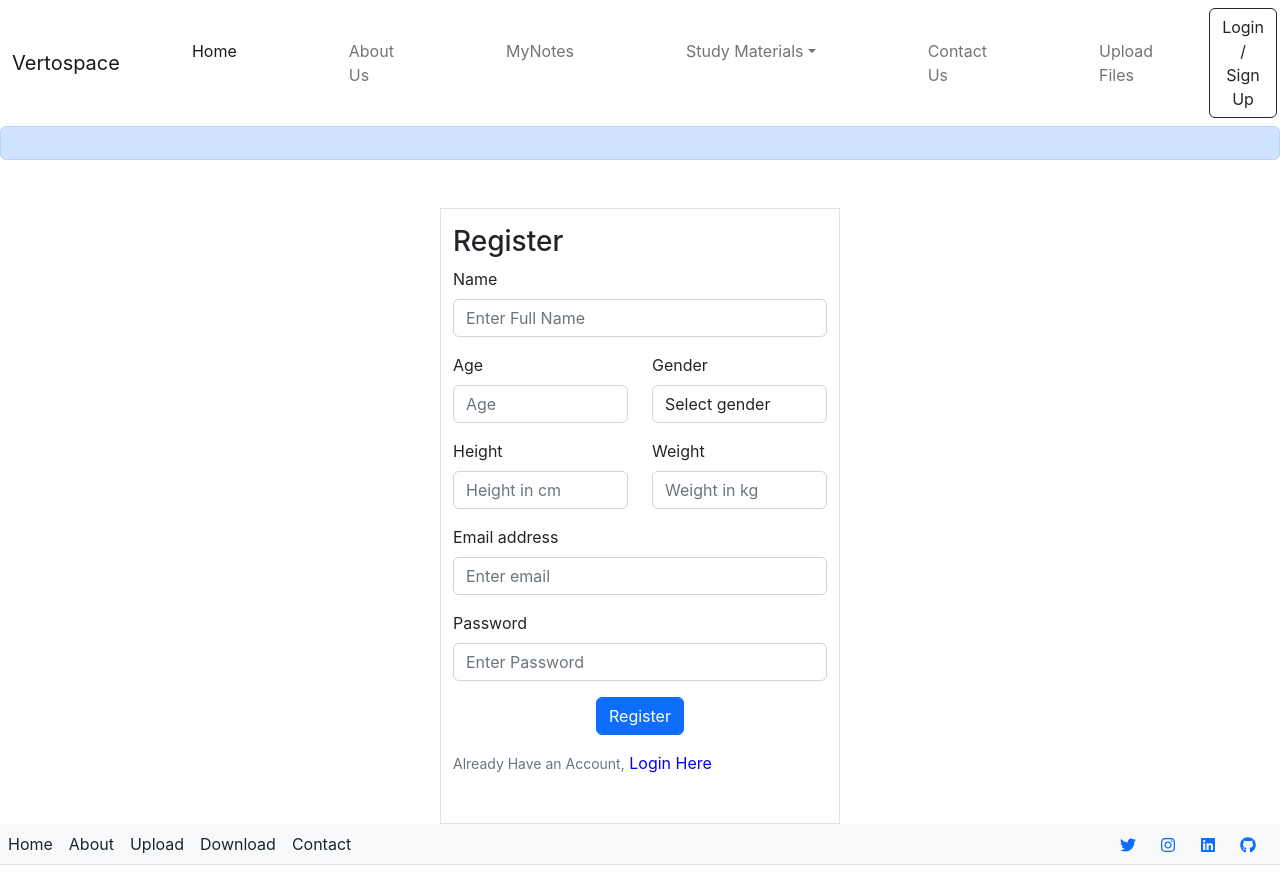
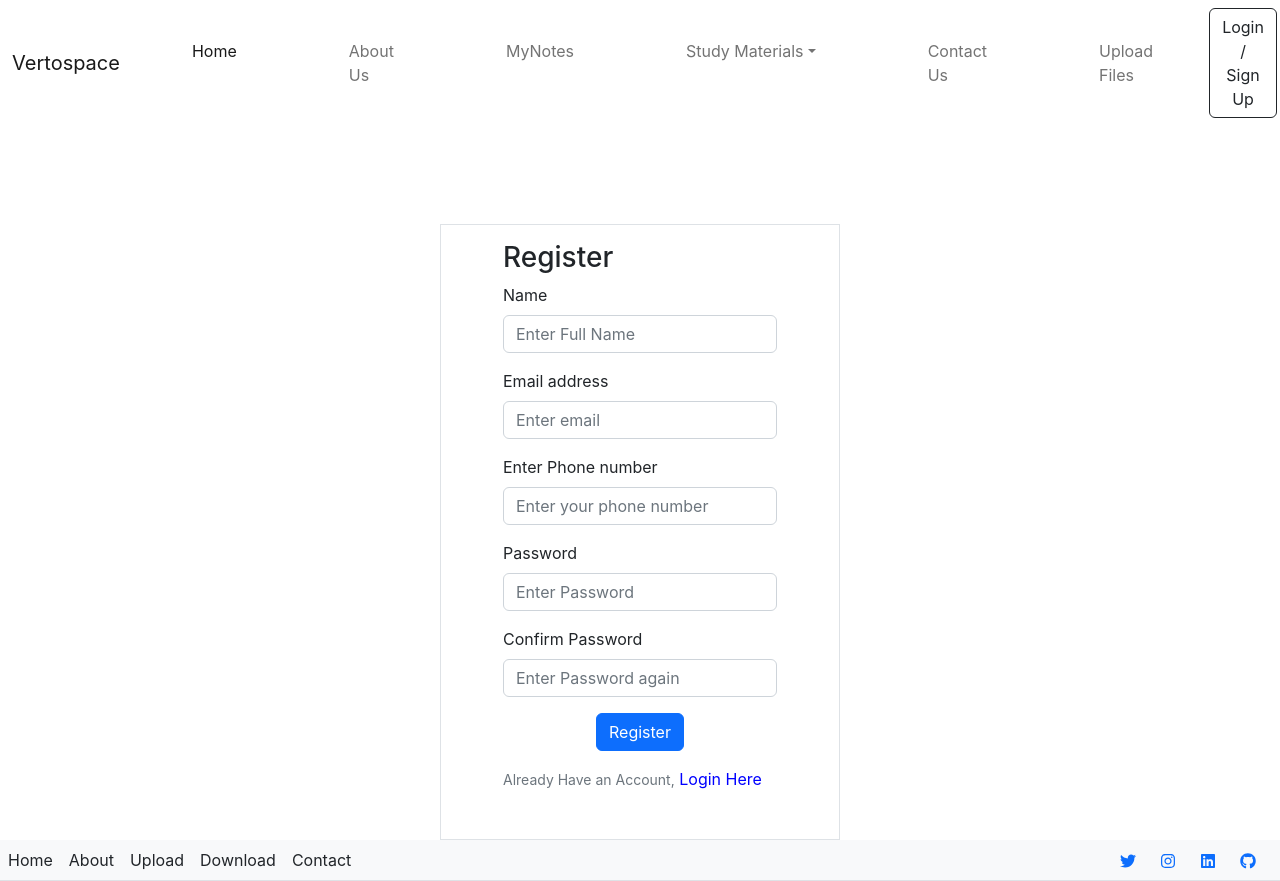
Before and after one commit to pankajsirari222/Vertospace, a React (Create React App) app in the folder client/: page /register in a window 1280 px wide. Built offline with nearby package versions, Linux system fonts and the light colour scheme.

Commit message:
auth login

```diff
--- a/client/src/App.js
+++ b/client/src/App.js
@@ -1,5 +1,6 @@
 import React from 'react';
 import { BrowserRouter, Routes, Route } from 'react-router-dom';
+import { useState } from 'react';
 import NavBar from './components/NavBar';
 import Login from './pages/login';
 import CSE423 from './pages/CSE423';
@@ -13,21 +14,32 @@ import About from './components/About';
 import Contact from './components/contact';
 import NoteState from './context/notes/noteState';
 import Notes from './pages/Notes';
-import { Alert } from 'react-bootstrap';
+import Alert from './components/Alert'
 
 function App() {
+  const [alert, setAlert] = useState(null);
+  const showAlert = (message, type)=>{
+    setAlert({
+      msg: message,
+      type: type
+    })
+    setTimeout(() => {
+        setAlert(null);
+    }, 1500);
+}
   return (
     <div className="App">
+
       <BrowserRouter>
       <NoteState>
       <NavBar/>
-      <Alert message="This is amazing React course" />
+      <Alert alert={ alert }/>
       <Routes>
       <Route exact path="/" element = { <Home/> } />
       <Route path="/about" element = { <About/> } />
-      <Route path="/notes" element = { <Notes/> } />
-      <Route path="/login" element = { <Login/> } />
-      <Route path="/register" element = { <Register/> } />
+      <Route path="/notes" element = { <Notes showAlert={showAlert}/> } />
+      <Route path="/login" element = { <Login showAlert={showAlert}/> } />
+      <Route path="/register" element = { <Register showAlert={showAlert}/> } />
       <Route path="/CSE423" element = { <CSE423/> } />
       <Route path="/PEA" element = { <PEA/> } />
       <Route path="/Upload" element = { <Upload/> } />
--- a/client/src/components/AddNote.js
+++ b/client/src/components/AddNote.js
@@ -1,7 +1,7 @@
 import React, {useContext, useState} from 'react'
 import noteContext from "../context/notes/noteContext"
 
-const AddNote = () => {
+const AddNote = (props) => {
     const context = useContext(noteContext);
     const {addNote} = context;
 
@@ -11,6 +11,7 @@ const AddNote = () => {
         e.preventDefault();
         addNote(note.title, note.description, note.tag);
         setNote({title: "", description: "", tag: ""})
+        props.showAlert("Note Added successfully", "success")
     }
 
     const onChange = (e)=>{
--- a/client/src/components/Alert.js
+++ b/client/src/components/Alert.js
@@ -1,11 +1,20 @@
 import React from 'react'
 
-export const Alert = (props) => {
+function Alert(props) {
+    const capitalize = (word)=>{
+        if(word === "danger") {
+            word = "error"
+        }
+        const lower = word.toLowerCase();
+        return lower.charAt(0).toUpperCase() + lower.slice(1);
+    }
     return (
-        <div>
-            <div className="alert alert-primary" role="alert">
-                {props.message}
-            </div>
+        <div style={{height: '50px'}}>
+        {props.alert && <div className={`alert alert-${props.alert.type} alert-dismissible fade show`} role="alert">
+           <strong>{capitalize(props.alert.type)}</strong>: {props.alert.msg}
+        </div>}
         </div>
     )
 }
+
+export default Alert
--- a/client/src/components/Noteitem.js
+++ b/client/src/components/Noteitem.js
@@ -16,7 +16,7 @@ const Noteitem = (props) => {
                 <div className='d-flex align-items-center'>
                 <h5 className ="card-title">{note.title}</h5>
                 <p className="mx-2 icon"><FiEdit onClick={()=>{updateNote(note)}}/></p>
-                <p className="mx-2 icon"><AiOutlineDelete onClick={()=>{deleteNote(note._id)}}/></p>
+                <p className="mx-2 icon"><AiOutlineDelete onClick={()=>{deleteNote(note._id); props.showAlert("Note deleted successfully", "success")}}/></p>
                 </div>
                 <p className ="card-text">{note.description}</p>
                 </div>
--- a/client/src/pages/login.js
+++ b/client/src/pages/login.js
@@ -1,37 +1,41 @@
 import React, { useState } from "react";
 import { Link } from "react-router-dom";
+import { useNavigate } from "react-router-dom";
 import Button from "react-bootstrap/Button";
 import Form from "react-bootstrap/Form";
 import Container from "react-bootstrap/Container";
 
 export const Login = (props) => {
-  const [email, setEmail] = useState("");
-  const [pass, setPass] = useState("");
+  // const [email, setEmail] = useState("");
+  // const [pass, setPass] = useState("");
+  const [credentials, setCredentials] = useState({email: "", password: ""})
+  let navigate = useNavigate()
 
-  const handleSubmit = (e) => {
+
+  const handleSubmit = async (e) => {
     e.preventDefault(); // Prevent Reload
-
-    // !!!POST REQUEST
-    fetch("http://example.com/api/submit", {
-      method: "POST",
-      headers: {
-        "Content-Type": "application/json",
-      },
-      body: JSON.stringify({
-        email: email,
-        password: pass,
-      }),
-    })
-      .then((response) => response.json())
-      .then((data) => {
-        console.log("Success:", data);
-      })
-      .catch((error) => {
-        console.error("Error:", error);
-      });
-
-    console.log(email, pass);
+    const response = await fetch("http://localhost:8000/api/auth/login", {
+            method: 'POST',
+            headers: {
+                'Content-Type': 'application/json'
+            },
+            body: JSON.stringify({email: credentials.email, password: credentials.password})
+        });
+        const json = await response.json()
+        console.log(json);
+        if (json.success){
+            // Save the auth token and redirect
+            localStorage.setItem('token', json.authtoken);
+            navigate("/");
+            props.showAlert("Logged In successfully", "success")
+        }
+        else{
+            props.showAlert("Invalid credentials", "danger")
+        }
   };
+  const onChange = (e)=>{
+    setCredentials({...credentials, [e.target.name]: e.target.value})
+}
 
   return (
     <Container
@@ -48,13 +52,11 @@ export const Login = (props) => {
           <Form.Control
             type="email"
             placeholder="Enter email"
-            onChange={(e) => {
-              setEmail(e.target.value);
-            }}
+            value= {credentials.email}
+            onChange={onChange}
+            name="email"
           />
-          <Form.Text className="text-muted">
-            We'll never share your email with anyone else.
-          </Form.Text>
+
         </Form.Group>
 
         <Form.Group className="mb-3" controlId="formBasicPassword">
@@ -62,9 +64,9 @@ export const Login = (props) => {
           <Form.Control
             type="password"
             placeholder="Enter Password"
-            onChange={(e) => {
-              setPass(e.target.value);
-            }}
+            value={credentials.password}
+            onChange={onChange}
+            name="password"
           />
         </Form.Group>
 
--- a/client/src/pages/register.js
+++ b/client/src/pages/register.js
@@ -1,5 +1,6 @@
 import React, { useState } from "react";
 import { Link } from "react-router-dom";
+import { useNavigate } from "react-router-dom";
 import Button from "react-bootstrap/Button";
 import Form from "react-bootstrap/Form";
 import Container from "react-bootstrap/Container";
@@ -8,41 +9,40 @@ import Col from "react-bootstrap/Col";
 
 export const Register = (props) => {
   const [name, setName] = useState("");
-  const [age, setAge] = useState("");
-  const [gender, setGender] = useState("");
-  const [height, setHeight] = useState("")
-  const [weight, setWeight] = useState("")
   const [email, setEmail] = useState("");
   const [pass, setPass] = useState("");
+  const [credentials, setCredentials] = useState({
+    name: "",
+    email: "",
+    phoneNo: "",
+    password: "",
+    cnfpassword: "",
+  });
+  let navigate = useNavigate();
 
-  const handleSubmit = (e) => {
-    e.preventDefault();
-
-    console.log(name, age, gender, height, weight, email, pass);
-
-    // fetch("", {
-    //   method : "POST",
-    //   headers: {
-    //     "Content-Type": "application/json",
-    //   },
-    //   body: JSON.stringify({
-    //     name: name,
-    //     age: age,
-    //     gender: gender,
-    //     height: height,
-    //     weight: weight,
-    //     email: email,
-    //     password: pass,
-    //   }),
-    // })
-    //   .then((response) => response.json())
-    //   .then((data) => {
-    //     console.log("Success:", data);
-    //   })
-    //   .catch((error) => {
-    //     console.error("Error:", error);
-    //   });
-
+  const handleSubmit = async (e) => {
+    e.preventDefault(); // Prevent Reload
+    const { name, email, phoneNo, password } = credentials;
+    const response = await fetch("http://localhost:8000/api/auth/createUser", {
+      method: "POST",
+      headers: {
+        "Content-Type": "application/json",
+      },
+      body: JSON.stringify({ name, email, phoneNo, password }),
+    });
+    const json = await response.json();
+    console.log(json);
+    if (json.success) {
+      // Save the auth token and redirect
+      localStorage.setItem("token", json.authtoken);
+      navigate("/");
+      props.showAlert("Account created successfully", "success")
+    } else {
+      props.showAlert("Invalid credentials", "danger");
+    }
+  };
+  const onChange = (e) => {
+    setCredentials({ ...credentials, [e.target.name]: e.target.value });
   };
 
   return (
@@ -61,80 +61,31 @@ export const Register = (props) => {
             type="text"
             placeholder="Enter Full Name"
             name="name"
-            onChange={e=> {
-              setName(e.target.value)
-            }}
+            onChange={onChange}
+            minLength={3}
           />
         </Form.Group>
-        <Row>
-        <Col>
-        <Form.Group className="mb-3">
-          <Form.Label>Age</Form.Label>
-          <Form.Control
-            type="text"
-            placeholder="Age"
-            onChange={e=> {
-              setAge(e.target.value)
-            }}
-          />
-        </Form.Group>
-        </Col>
-
-        <Col>
-        <Form.Group className="mb-3">
-          <Form.Label>Gender</Form.Label>
-
-          <Form.Control
-            as="select"
-            name="gender"
-            onChange={e=> {
-              setGender(e.target.value)
-            }}
-          >
-            <option value="">Select gender</option>
-            <option value="male">Male</option>
-            <option value="female">Female</option>
-            <option value="other">Other</option>
-          </Form.Control>
-        </Form.Group>
-        </Col>
-        </Row>
-        <Row>
-        <Col>
-        <Form.Group className="mb-3">
-          <Form.Label>Height</Form.Label>
-          <Form.Control
-            type="text"
-            placeholder="Height in cm"
-            onChange={e=> {
-              setHeight(e.target.value)
-            }}
-          />
-        </Form.Group>
-        </Col>
-
-        <Col>
-        <Form.Group className="mb-3">
-          <Form.Label>Weight</Form.Label>
-          <Form.Control
-            type="text"
-            placeholder="Weight in kg"
-            onChange={e=> {
-              setWeight(e.target.value)
-            }}
-          />
-        </Form.Group>
-        </Col>
-        </Row>
 
         <Form.Group className="mb-3" controlId="formBasicEmail">
           <Form.Label>Email address</Form.Label>
           <Form.Control
             type="email"
             placeholder="Enter email"
-            onChange={e=> {
-              setEmail(e.target.value)
-            }}
+            onChange={onChange}
+            name="email"
+          />
+        </Form.Group>
+
+        <Form.Group className="mb-3" controlId="formPhoneNo">
+          <Form.Label>Enter Phone number</Form.Label>
+          <Form.Control
+            type="text"
+            placeholder="Enter your phone number"
+            onChange={onChange}
+            name="phoneNo"
+            required
+            minLength={10}
+            maxLength={10}
           />
         </Form.Group>
 
@@ -143,9 +94,22 @@ export const Register = (props) => {
           <Form.Control
             type="password"
             placeholder="Enter Password"
-            onChange={e=> {
-              setPass(e.target.value)
-            }}
+            onChange={onChange}
+            name="password"
+            required
+            minLength={5}
+          />
+        </Form.Group>
+
+        <Form.Group className="mb-3" controlId="formConfirmPassword">
+          <Form.Label>Confirm Password</Form.Label>
+          <Form.Control
+            type="password"
+            placeholder="Enter Password again"
+            onChange={onChange}
+            name="cnfpassword"
+            required
+            minLength={5}
           />
         </Form.Group>
 
```
Also changed, not shown: client/src/context/notes/noteState.js (+5 -4 lines), client/src/pages/Notes.js (+5 -3 lines), 1 other file (tests, documents, lock files or other folders).
